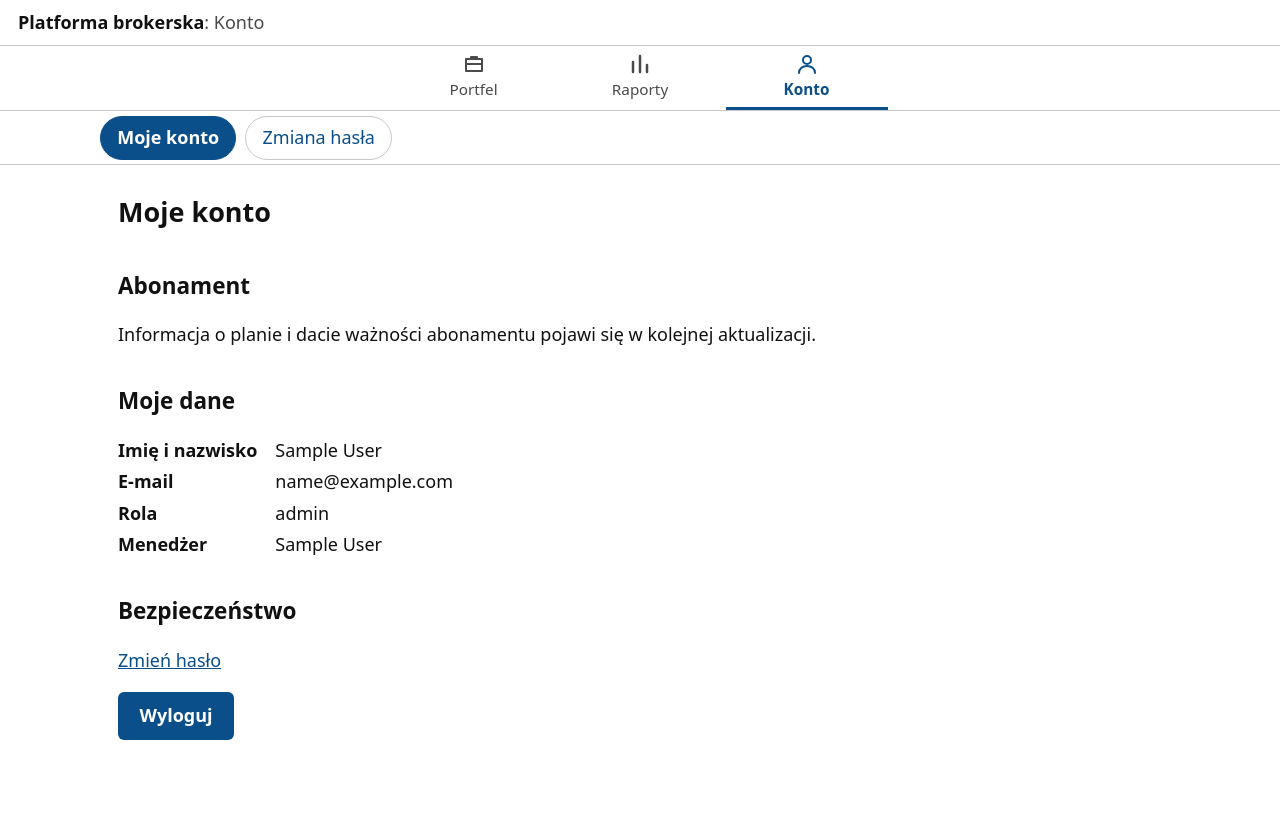
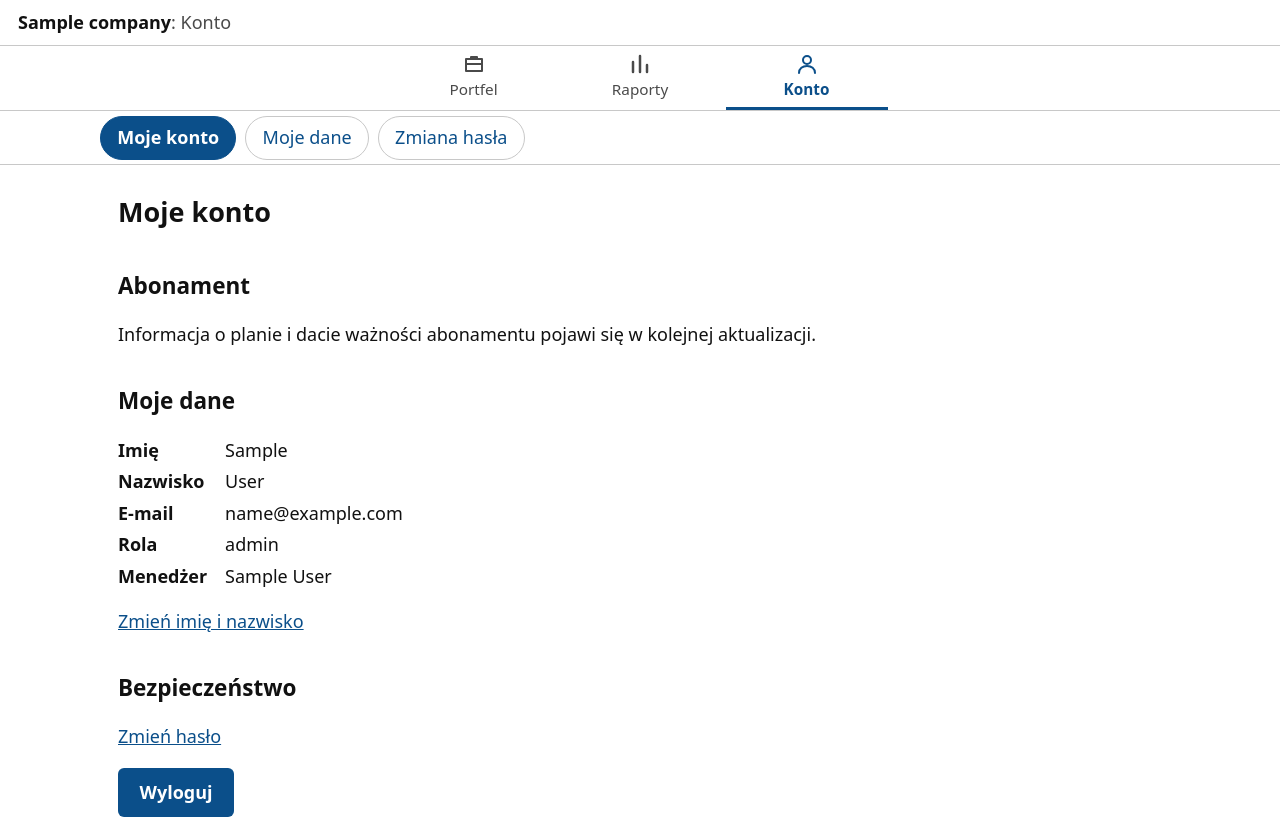
Before and after one commit to csrdcount-ui/miniature-invention, a FastAPI app: page /konto in a window 1280 px wide. Before the commit the page ends 740 px from the top, so only its background shows below. Run offline with FastAPI, Linux system fonts and the light colour scheme; the visitor is signed in with stand-in values (Sample User, id 1); tables that the repository leaves empty hold one stand-in row (values such as "Sample post"); some libraries are stand-ins or nearby versions.

Commit message:
Imię i nazwisko osobno, nazwa firmy w górnej belce
- Imię i nazwisko jako dwa wymagane pola (min. 2 znaki), sortowanie list
  po nazwisku. Właściciel może poprawić dane osoby w zespole.
- Pierwsze uruchomienie: właściciel podaje pełną nazwę firmy.
- Nazwa firmy w górnej belce i tytule strony zamiast „Platforma brokerska”.
- Migracja przy starcie: nowe kolumny w users, rozdział starych nazw
  (ostatnie słowo = nazwisko). Sprawdzona na SQLite i PostgreSQL 16.
- Konto bez nazwiska albo właściciel bez nazwy firmy trafia po
  zalogowaniu na stronę „Uzupełnij dane”.

Co-Authored-By: Claude Opus 5.5 <noreply@anthropic.com>
Claude-Session: https://claude.ai/code/session_01Qkc876ZyNoMJHJrZFWDUcC

```diff
--- a/app/main.py
+++ b/app/main.py
@@ -30,12 +30,15 @@ from .models import (
     ROLE_TRADER,
     ROLES,
     TRIGGERS,
+    Company,
     Contract,
     Supplier,
     SupplierRuleSet,
     User,
     UserRate,
+    split_full_name,
 )
+from . import migrate
 from .security import hash_password, new_csrf_token, verify_password
 
 BASE_DIR = Path(__file__).resolve().parent
@@ -58,6 +61,7 @@ templates = Jinja2Templates(directory=BASE_DIR / "templates")
 @app.on_event("startup")
 def _startup() -> None:
     Base.metadata.create_all(bind=engine)
+    migrate.run(engine)
     _bootstrap_owner_from_env()
 
 
@@ -70,14 +74,12 @@ def _bootstrap_owner_from_env() -> None:
 
     with SessionLocal() as db:
         if db.scalar(select(func.count(User.id))) == 0:
-            db.add(
-                User(
-                    email=email.lower().strip(),
-                    name=os.environ.get("OWNER_NAME", "Właściciel"),
-                    password_hash=hash_password(password),
-                    role=ROLE_OWNER,
-                )
-            )
+            # Brak nazwiska lub nazwy firmy w zmiennych = właściciel uzupełni je po pierwszym logowaniu.
+            u = User(email=email.lower().strip(), password_hash=hash_password(password), role=ROLE_OWNER)
+            u.set_names(*split_full_name(os.environ.get("OWNER_NAME", "")))
+            db.add(u)
+            if os.environ.get("COMPANY_NAME", "").strip():
+                db.add(Company(name=os.environ["COMPANY_NAME"].strip()))
             db.commit()
 
 
@@ -171,7 +173,7 @@ SUBTABS = {
     "portfel": [("Podsumowanie", "/pulpit"), ("Umowy", "/umowy"), ("Nowa umowa", "/umowy/nowa")],
     "spolki": [("Lista spółek", "/spolki"), ("Dodaj spółkę", "/spolki/nowa")],
     "zespol": [("Lista osób", "/zespol"), ("Dodaj osobę", "/zespol/nowa")],
-    "konto": [("Moje konto", "/konto"), ("Zmiana hasła", "/haslo")],
+    "konto": [("Moje konto", "/konto"), ("Moje dane", "/konto/dane"), ("Zmiana hasła", "/haslo")],
 }
 
 
@@ -233,6 +235,7 @@ def render(request: Request, name: str, ctx: Optional[dict] = None, status_code:
     ctx["flashes"] = request.session.pop("flash", [])
     ctx.setdefault("user", None)
     ctx["nav"] = navigation(ctx["user"], request.url.path)
+    ctx["brand"] = getattr(request.state, "company_name", None) or "Platforma brokerska"
     return templates.TemplateResponse(request, name, ctx, status_code=status_code)
 
 
@@ -242,6 +245,29 @@ def redirect(url: str) -> RedirectResponse:
 
 class LoginRequired(Exception):
     pass
+
+
+class ProfileIncomplete(Exception):
+    pass
+
+
+COMPLETION_URL = "/konto/dane"
+COMPLETION_ALLOWED = {COMPLETION_URL, "/wyloguj"}
+
+
+def company_of(db: Session) -> Optional[Company]:
+    return db.scalar(select(Company).order_by(Company.id))
+
+
+def needs_completion(user: User, company: Optional[Company]) -> bool:
+    if user.needs_last_name or len(user.first_name or "") < 2:
+        return True
+    return user.role == ROLE_OWNER and company is None
+
+
+@app.exception_handler(ProfileIncomplete)
+async def _profile_incomplete(request: Request, exc: ProfileIncomplete):
+    return redirect(COMPLETION_URL)
 
 
 @app.exception_handler(LoginRequired)
@@ -268,6 +294,10 @@ def current_user(request: Request, db: Session = Depends(get_db)) -> User:
     if not user or not user.active:
         request.session.clear()
         raise LoginRequired()
+    company = company_of(db)
+    request.state.company_name = company.name if company else None
+    if request.url.path not in COMPLETION_ALLOWED and needs_completion(user, company):
+        raise ProfileIncomplete()
     return user
 
 
@@ -380,16 +410,14 @@ async def setup(request: Request, db: Session = Depends(get_db)):
     form = await form_data(request)
     if not _no_users(db):
         return redirect("/logowanie")
-    err = _validate_new_user(form, db, require_role=False)
+    err = company_error(form) or _validate_new_user(form, db, require_role=False)
     if err:
         return render(request, "start.html", {"error": err, "form": form}, 400)
-    u = User(
-        email=form["email"].lower(),
-        name=form["imie"],
-        password_hash=hash_password(form["haslo"]),
-        role=ROLE_OWNER,
-    )
+    u = User(email=form["email"].lower(), password_hash=hash_password(form["haslo"]), role=ROLE_OWNER)
+    u.set_names(form["imie"], form["nazwisko"])
     db.add(u)
+    if not company_of(db):
+        db.add(Company(name=form["firma"]))
     db.commit()
     request.session.clear()
     request.session["uid"] = u.id
@@ -397,9 +425,31 @@ async def setup(request: Request, db: Session = Depends(get_db)):
     return redirect("/spolki")
 
 
+def names_error(form: dict) -> Optional[str]:
+    first, last = form.get("imie", ""), form.get("nazwisko", "")
+    if len(first) < 2:
+        return "Podaj imię (co najmniej 2 znaki)."
+    if len(last) < 2:
+        return "Podaj nazwisko (co najmniej 2 znaki)."
+    if len(first) > 100 or len(last) > 100:
+        return "Imię i nazwisko mogą mieć najwyżej 100 znaków każde."
+    return None
+
+
+COMPANY_MIN, COMPANY_MAX = 3, 300
+
+
+def company_error(form: dict) -> Optional[str]:
+    n = len(form.get("firma", ""))
+    if n < COMPANY_MIN or n > COMPANY_MAX:
+        return f"Podaj pełną nazwę firmy ({COMPANY_MIN}–{COMPANY_MAX} znaków), np. „Energia Lublin sp. z o.o.”."
+    return None
+
+
 def _validate_new_user(form: dict, db: Session, require_role: bool = True) -> Optional[str]:
-    if not form.get("imie"):
-        return "Podaj imię i nazwisko."
+    err = names_error(form)
+    if err:
+        return err
     email = form.get("email", "").lower()
     if "@" not in email or "." not in email.split("@")[-1]:
         return "Podaj poprawny adres e-mail."
@@ -413,8 +463,42 @@ def _validate_new_user(form: dict, db: Session, require_role: bool = True) -> Op
 
 
 @app.get("/konto", response_class=HTMLResponse)
-def account_page(request: Request, user: User = Depends(current_user)):
-    return render(request, "konto.html", {"user": user})
+def account_page(request: Request, user: User = Depends(current_user), db: Session = Depends(get_db)):
+    return render(request, "konto.html", {"user": user, "company": company_of(db)})
+
+
+def _account_data_ctx(user: User, db: Session, form: Optional[dict] = None, error: Optional[str] = None) -> dict:
+    company = company_of(db)
+    return {
+        "user": user,
+        "company": company,
+        "incomplete": needs_completion(user, company),
+        "form": form or {"imie": user.first_name, "nazwisko": user.last_name, "firma": company.name if company else ""},
+        "error": error,
+    }
+
+
+@app.get("/konto/dane", response_class=HTMLResponse)
+def account_data_page(request: Request, user: User = Depends(current_user), db: Session = Depends(get_db)):
+    return render(request, "konto_dane.html", _account_data_ctx(user, db))
+
+
+@app.post("/konto/dane")
+async def account_data_save(request: Request, user: User = Depends(current_user), db: Session = Depends(get_db)):
+    form = await form_data(request)
+    err = names_error(form) or (company_error(form) if user.role == ROLE_OWNER else None)
+    if err:
+        return render(request, "konto_dane.html", _account_data_ctx(user, db, form, err), 400)
+    user.set_names(form["imie"], form["nazwisko"])
+    if user.role == ROLE_OWNER:
+        company = company_of(db)
+        if company:
+            company.name = form["firma"]
+        else:
+            db.add(Company(name=form["firma"]))
+    db.commit()
+    flash(request, "Zapisano dane.")
+    return redirect("/konto")
 
 
 @app.get("/raporty", response_class=HTMLResponse)
@@ -556,12 +640,12 @@ async def supplier_toggle(sid: int, request: Request, user: User = Depends(owner
 # --------------------------------------------------------------------------
 
 def _managers(db: Session) -> list[User]:
-    return list(db.scalars(select(User).where(User.role == ROLE_MANAGER, User.active.is_(True)).order_by(User.name)))
+    return list(db.scalars(select(User).where(User.role == ROLE_MANAGER, User.active.is_(True)).order_by(User.last_name, User.first_name)))
 
 
 @app.get("/zespol", response_class=HTMLResponse)
 def team_page(request: Request, user: User = Depends(owner_only), db: Session = Depends(get_db)):
-    people = list(db.scalars(select(User).order_by(User.role, User.name)))
+    people = list(db.scalars(select(User).order_by(User.role, User.last_name, User.first_name)))
     rows = [(p, svc.current_rate(p)) for p in people]
     return render(request, "zespol.html", {"user": user, "rows": rows})
 
@@ -596,11 +680,11 @@ async def team_add(request: Request, user: User = Depends(owner_only), db: Sessi
         )
     u = User(
         email=form["email"].lower(),
-        name=form["imie"],
         password_hash=hash_password(form["haslo"]),
         role=form["rola"],
         manager_id=manager_id if form["rola"] != ROLE_OWNER else None,
     )
+    u.set_names(form["imie"], form["nazwisko"])
     db.add(u)
     db.flush()
     db.add(
@@ -665,6 +749,16 @@ async def person_rate_add(uid: int, request: Request, user: User = Depends(owner
 async def person_update(uid: int, request: Request, user: User = Depends(owner_only), db: Session = Depends(get_db)):
     p = _get_user(db, uid)
     form = await form_data(request)
+    if "imie" in form or "nazwisko" in form:
+        err = names_error(form)
+        if err:
+            return render(
+                request,
+                "osoba.html",
+                {"user": user, "p": p, "current": svc.current_rate(p), "managers": _managers(db), "today": date.today(), "error": err, "form": {}},
+                400,
+            )
+        p.set_names(form["imie"], form["nazwisko"])
     if p.role != ROLE_OWNER:
         mid = form.get("menedzer", "")
         if mid == "":
--- a/app/services.py
+++ b/app/services.py
@@ -328,13 +328,13 @@ def summary_for(viewer: User, contracts: list[Contract]) -> dict:
 
 def assignable_traders(db: Session, actor: User) -> list[User]:
     if actor.role == ROLE_OWNER:
-        return list(db.scalars(select(User).where(User.active.is_(True)).order_by(User.name)))
+        return list(db.scalars(select(User).where(User.active.is_(True)).order_by(User.last_name, User.first_name)))
     if actor.role == ROLE_MANAGER:
         return list(
             db.scalars(
                 select(User)
                 .where(User.active.is_(True), or_(User.id == actor.id, User.manager_id == actor.id))
-                .order_by(User.name)
+                .order_by(User.last_name, User.first_name)
             )
         )
     return [actor]
--- a/app/static/style.css
+++ b/app/static/style.css
@@ -106,3 +106,4 @@ ul.karty { list-style: none; padding: 0; display: grid; gap: .75rem; }
 ul.karty li { border: 1px solid var(--ramka); border-radius: 8px; padding: .75rem 1rem; }
 ul.karty h3 { margin: 0 0 .25rem; }
 ul.karty p { margin: .1rem 0; }
+button.drugi { margin-top: 1.5rem; background: transparent; color: var(--marka); border: 1px solid var(--marka); }
--- a/app/templates/base.html
+++ b/app/templates/base.html
@@ -3,14 +3,14 @@
 <head>
   <meta charset="utf-8">
   <meta name="viewport" content="width=device-width, initial-scale=1, viewport-fit=cover">
-  <title>{% block title %}Platforma brokerska{% endblock %} – Platforma brokerska</title>
+  <title>{% block title %}Start{% endblock %} – {{ brand }}</title>
   <link rel="stylesheet" href="/static/style.css">
 </head>
 <body{% if user %} class="z-menu"{% endif %}>
   <a class="skip" href="#tresc">Przejdź do treści</a>
   {% if user %}
   <header class="belka">
-    <p class="marka-nazwa">Platforma brokerska{% if nav.section %}<span class="sekcja">: {{ nav.section }}</span>{% endif %}</p>
+    <p class="marka-nazwa">{{ brand }}{% if nav.section %}<span class="sekcja">: {{ nav.section }}</span>{% endif %}</p>
   </header>
   <nav class="zakladki" aria-label="Menu główne">
     <ul>
--- a/app/templates/konto.html
+++ b/app/templates/konto.html
@@ -6,13 +6,22 @@
 <h2>Abonament</h2>
 <p>Informacja o planie i dacie ważności abonamentu pojawi się w kolejnej aktualizacji.</p>
 
+{% if user.role == ROLE_OWNER %}
+<h2>Firma</h2>
+<dl>
+  <dt>Pełna nazwa</dt><dd>{{ company.name if company else "nie podano" }}</dd>
+</dl>
+{% endif %}
+
 <h2>Moje dane</h2>
 <dl>
-  <dt>Imię i nazwisko</dt><dd>{{ user.name }}</dd>
+  <dt>Imię</dt><dd>{{ user.first_name }}</dd>
+  <dt>Nazwisko</dt><dd>{{ user.last_name or "nie podano" }}</dd>
   <dt>E-mail</dt><dd>{{ user.email }}</dd>
   <dt>Rola</dt><dd>{{ user.role_label }}</dd>
   {% if user.manager %}<dt>Menedżer</dt><dd>{{ user.manager.name }}</dd>{% endif %}
 </dl>
+<p><a href="/konto/dane">Zmień {{ "dane i nazwę firmy" if user.role == ROLE_OWNER else "imię i nazwisko" }}</a></p>
 
 <h2>Bezpieczeństwo</h2>
 <p><a href="/haslo">Zmień hasło</a></p>
--- a/app/templates/osoba.html
+++ b/app/templates/osoba.html
@@ -51,6 +51,9 @@
 <h2>Ustawienia konta</h2>
 <form method="post" action="/zespol/{{ p.id }}" class="stack">
   <input type="hidden" name="csrf" value="{{ csrf }}">
+  {% if p.needs_last_name %}<p class="warn">Brakuje nazwiska. Uzupełnij je poniżej.</p>{% endif %}
+  {{ pole("imie", "Imię", p.first_name, required=true) }}
+  {{ pole("nazwisko", "Nazwisko", p.last_name, required=true) }}
   {% if p.role != ROLE_OWNER %}
   <div class="pole">
     <label for="f-menedzer">Menedżer, do którego zespołu należy</label>
--- a/app/templates/start.html
+++ b/app/templates/start.html
@@ -6,7 +6,9 @@
 <p>W systemie nie ma jeszcze żadnego konta. Utwórz konto właściciela. Tylko właściciel widzi warunki ze spółkami obrotu i marżę firmy.</p>
 <form method="post" action="/start" class="stack">
   <input type="hidden" name="csrf" value="{{ csrf }}">
-  {{ pole("imie", "Imię i nazwisko", form.imie if form else "", required=true) }}
+  {{ pole("firma", "Pełna nazwa firmy", form.firma if form else "", hint="Tak jak w KRS lub CEIDG, np. Energia Lublin sp. z o.o. Pojawi się w górnej belce i w raportach.", required=true, extra='autocomplete="organization"') }}
+  {{ pole("imie", "Imię", form.imie if form else "", required=true, extra='autocomplete="given-name"') }}
+  {{ pole("nazwisko", "Nazwisko", form.nazwisko if form else "", required=true, extra='autocomplete="family-name"') }}
   {{ pole("email", "E-mail", form.email if form else "", type="email", required=true, extra='autocomplete="username"') }}
   {{ pole("haslo", "Hasło", "", type="password", hint="Co najmniej 10 znaków.", required=true, extra='autocomplete="new-password"') }}
   <button type="submit">Utwórz konto właściciela</button>
--- a/app/templates/zespol.html
+++ b/app/templates/zespol.html
@@ -8,6 +8,7 @@
 {% for p, r in rows %}
   <li>
     <h3><a href="/zespol/{{ p.id }}">{{ p.name }}</a>{% if not p.active %} (nieaktywny){% endif %}</h3>
+    {% if p.needs_last_name %}<p><strong>Uzupełnij nazwisko.</strong></p>{% endif %}
     <p>{{ p.role_label }}{% if p.manager %}, zespół: {{ p.manager.name }}{% endif %}</p>
     {% if r and p.role != ROLE_OWNER %}
     <p>Udział w całej masie narzutu: {{ r.trader_share_pct|pct }}{% if p.role == ROLE_MANAGER %}, override {{ r.override_pct|pct }} {{ OVERRIDE_BASES.get(r.override_base) }}{% endif %}</p>
--- a/app/templates/zespol_nowa.html
+++ b/app/templates/zespol_nowa.html
@@ -5,7 +5,8 @@
 <h1>Dodaj osobę do zespołu</h1>
 <form method="post" action="/zespol" class="stack">
   <input type="hidden" name="csrf" value="{{ csrf }}">
-  {{ pole("imie", "Imię i nazwisko", form.imie, required=true) }}
+  {{ pole("imie", "Imię", form.imie, required=true) }}
+  {{ pole("nazwisko", "Nazwisko", form.nazwisko, required=true) }}
   {{ pole("email", "E-mail do logowania", form.email, type="email", required=true) }}
   {{ pole("haslo", "Hasło startowe", "", type="password", hint="Co najmniej 10 znaków. Osoba może je potem zmienić.", required=true, extra='autocomplete="new-password"') }}
   {{ wybor("rola", "Rola", ROLES.items(), form.rola or ROLE_TRADER) }}
```
Also changed, not shown: app/demo.py (+8 -6 lines), app/migrate.py (added, +36 -0 lines), app/models.py (+30 -0 lines), app/templates/konto_dane.html (added, +26 -0 lines), docs/PROPOZYCJA-v1.0-v1.1.md (+1 -1 lines), tests/test_app.py (+117 -6 lines).
